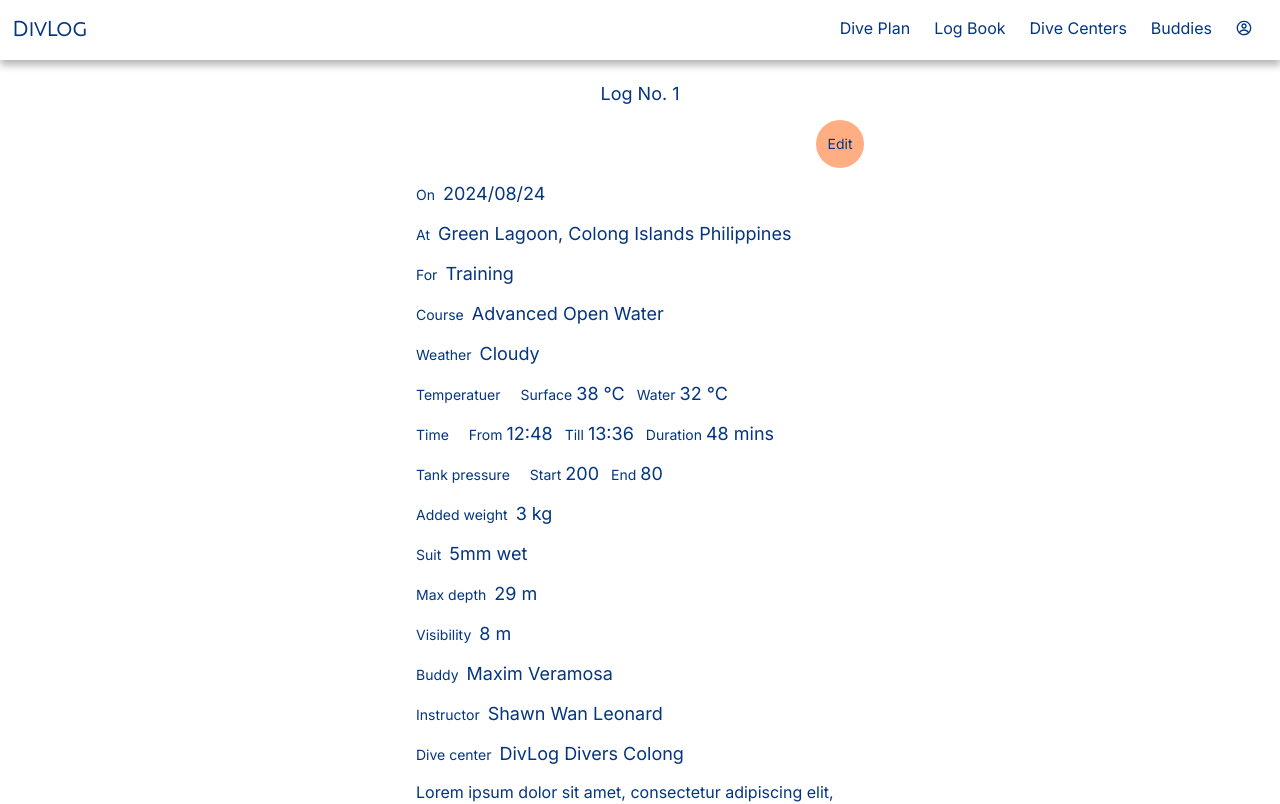
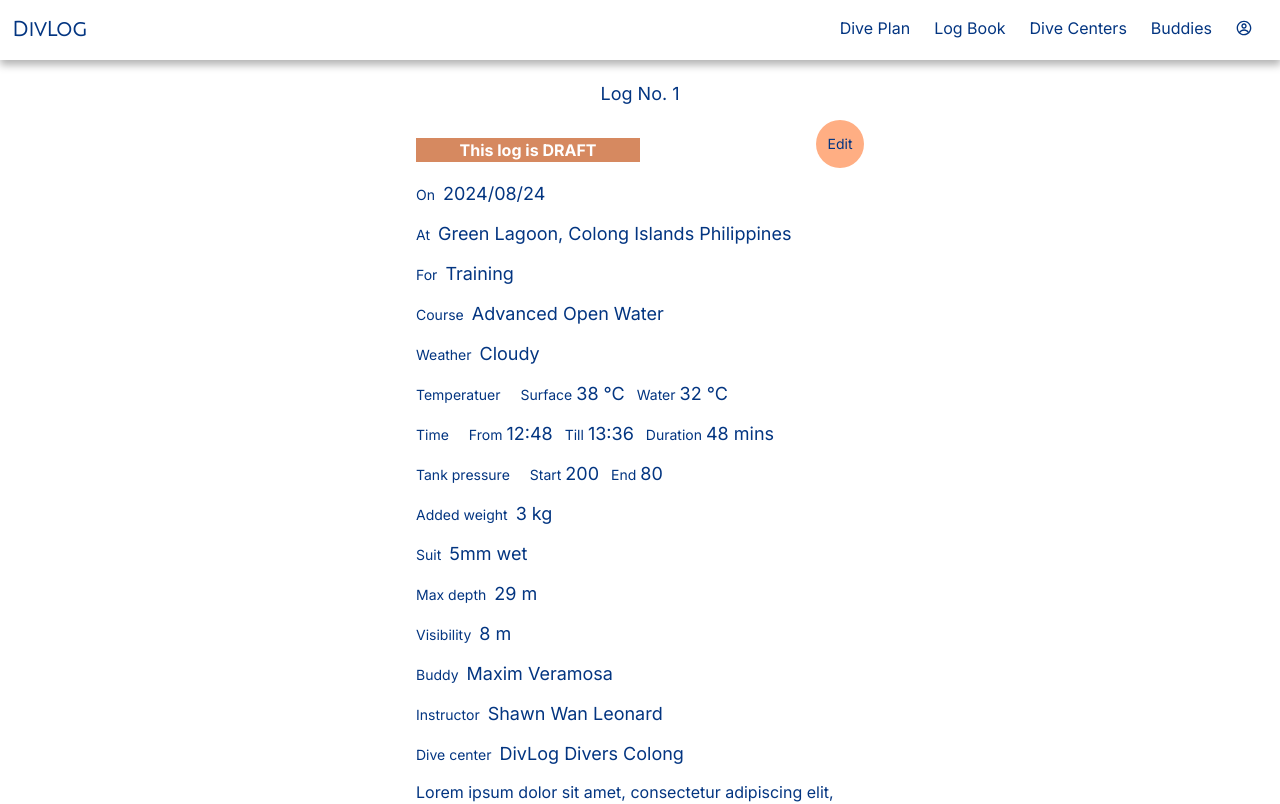
Before and after one commit to Aska62/divlog_app, a Next.js app in the folder frontend/: page /logBook/1 in a window 1280 px wide. Shown: the top 804 px of the page. Built offline with nearby package versions, Linux system fonts and the light colour scheme.

Commit message:
Draft notice added

```diff
--- a/frontend/app/logBook/[id]/page.tsx
+++ b/frontend/app/logBook/[id]/page.tsx
@@ -9,13 +9,15 @@ type LogPageProps = {
 
 const LogPage:React.FC<LogPageProps> = async ({ params }) => {
   const { id } = await params;
+  const isDraft = true;
 
   return (
   <>
     <Heading pageTitle={`Log No. ${id}`} />
 
     <div className="w-10/12 max-w-md h-fit mx-auto mb-12">
-      <div className="text-right">
+      <div className={`${isDraft ? "flex justify-between items-center" : "text-end"}`}>
+        { isDraft && (<p className="w-1/2 bg-eyeCatchDark text-baseWhite text-center font-bold px-2 mt-3">This log is DRAFT</p>)}
         <EditLogBtn id={id} />
       </div>
 
```
